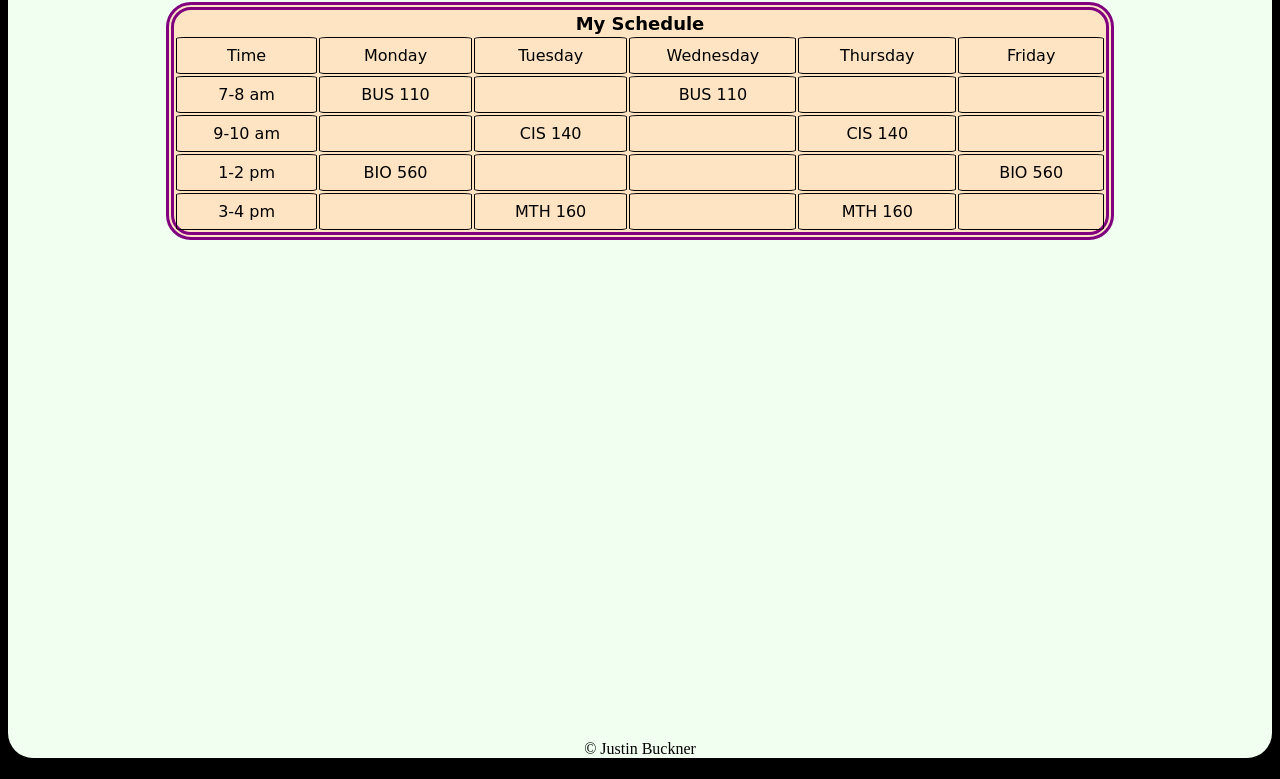
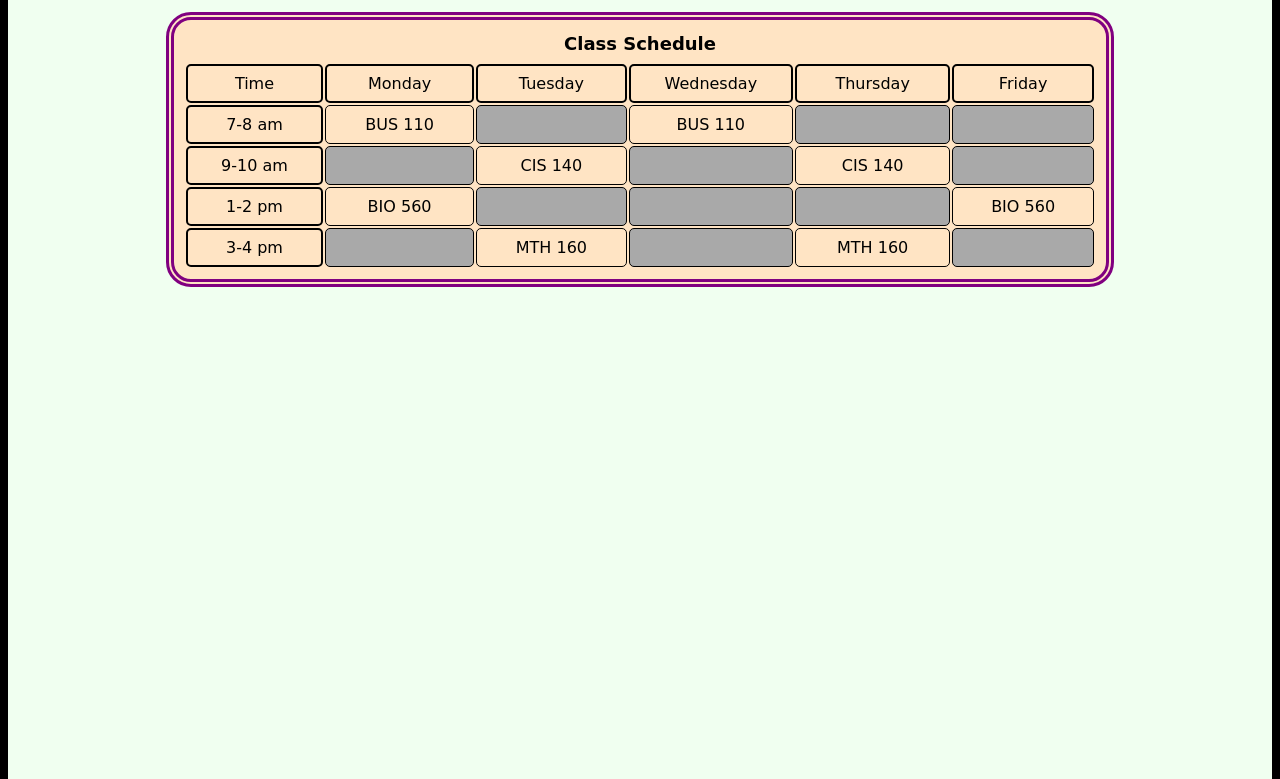
Before and after one commit to jb0230452/My-Schedule, a plain HTML site: page index.html in a window 1280 px wide. Shown: the part 297-1076 px from the top of the page. Drawn offline with Linux system fonts and the light colour scheme.

Commit message:
More CSS

```diff
--- a/index.html
+++ b/index.html
@@ -9,55 +9,55 @@
 </head>
 
 <body>
-<img id="campus" src="otcIMG.jpg" alt="campus" height="200px">
+<img id="campus" src="otcIMG.jpg" alt="campus" height="200">
 <h1 class="smooch-regular">Ozarks Technical Community College</h1>
     <table>
         <tr>
-            <th colspan="6">My Schedule</th>
+            <th colspan="6">Class Schedule</th>
         </tr>
         <tr>
-            <td>Time</td>
-            <td>Monday</td>
-            <td>Tuesday</td>
-            <td>Wednesday</td>
-            <td>Thursday</td>
-            <td>Friday</td>
+            <td class="titles">Time</td>
+            <td class="titles">Monday</td>
+            <td class="titles">Tuesday</td>
+            <td class="titles">Wednesday</td>
+            <td class="titles">Thursday</td>
+            <td class="titles">Friday</td>
         </tr>
 
         <tr>
-            <td>7-8 am</td>
+            <td class="titles">7-8 am</td>
             <td>BUS 110</td>
-            <td></td>
+            <td class="empty"></td>
             <td>BUS 110</td>
-            <td></td>
-            <td></td>
+            <td class="empty"></td>
+            <td class="empty"></td>
         </tr>
 
         <tr>
-            <td>9-10 am</td>
-            <td></td>
+            <td class="titles">9-10 am</td>
+            <td class="empty"></td>
             <td>CIS 140</td>
-            <td></td>
+            <td class="empty"></td>
             <td>CIS 140</td>
-            <td></td>
+            <td class="empty"></td>
         </tr>
 
         <tr>
-            <td>1-2 pm</td>
+            <td class="titles">1-2 pm</td>
             <td>BIO 560</td>
-            <td></td>
-            <td></td>
-            <td></td>
+            <td class="empty"></td>
+            <td class="empty"></td>
+            <td class="empty"></td>
             <td>BIO 560</td>
         </tr>
 
         <tr>
-            <td>3-4 pm</td>
-            <td></td>
+            <td class="titles">3-4 pm</td>
+            <td class="empty"></td>
             <td>MTH 160</td>
-            <td></td>
+            <td class="empty"></td>
             <td>MTH 160</td>
-            <td></td>
+            <td class="empty"></td>
         </tr>
     </table>
 <footer> &copy; Justin Buckner</footer>
--- a/styles.css
+++ b/styles.css
@@ -23,6 +23,7 @@ table{
     background-color: bisque;
     margin: auto;
     width: 75%;
+    padding: 10px;
 
 }
 td{
@@ -30,7 +31,7 @@ td{
     font-weight: 400;
     font-style: normal;
     border: 1px solid black;
-    border-radius: 5%;
+    border-radius: 5px;
     width: 200px;
     text-align: center;
     padding: 8px
@@ -40,12 +41,19 @@ th{
     font-family: "Smooch", cursive;
     font-weight: 800;
     font-style: normal;
+    padding-bottom: 8px;
 }
 
 #campus{
     display: block;
     width: 98%;
-    padding: 5px 5px;
+    padding: 10px 8px;
     border-radius: 25px;
     margin: auto;
 }
+.titles{
+    border: 2px solid black;
+}
+.empty{
+    background-color: darkgray
+}
```
